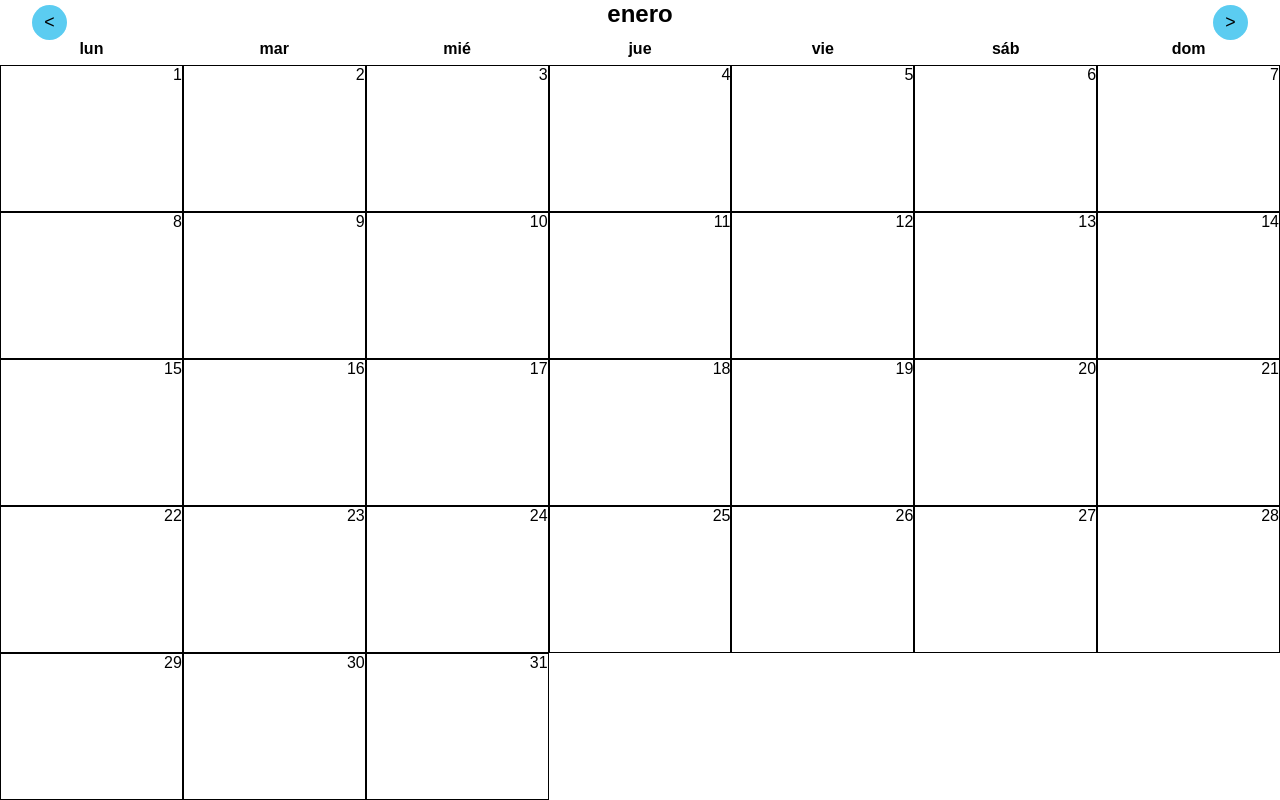
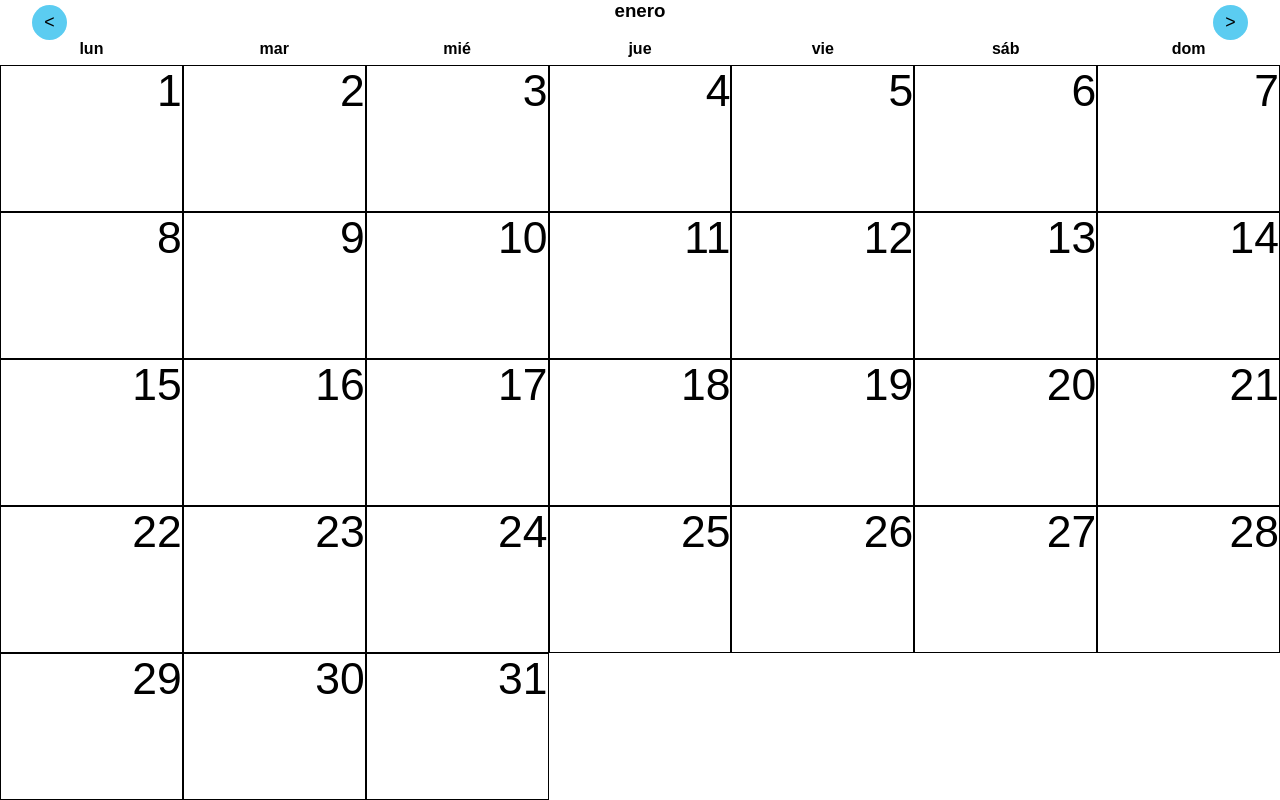
Before and after one commit to Elcheno/GenerateCalendar-Vanilla, a plain HTML site: page index.html in a window 1280 px wide. Drawn offline with Linux system fonts and the light colour scheme.

Commit message:
carouser update

```diff
--- a/index.html
+++ b/index.html
@@ -7,12 +7,12 @@
     <title>Prueba</title>
 </head>
 <body>
-    <div class="controls">
+    <section class="carousel">
         <button class="btnBack"> < </button>
+        <div class="carousel__container"></div>
         <button class="btnNext"> > </button>
-    </div>
-    <main>
-    </main>
+    </section>
+
 
 
     <script src="prueba.js"></script>
--- a/prueba.js
+++ b/prueba.js
@@ -35,7 +35,7 @@ const createCalendar = ({year, locale}) => {
     }).join('')
 
     return `
-            <section>
+            <article class="carousel__slider">
               <h1>${monthName}</h1>
               <div class='listsParent'>
                 <ul class='nameDays'>${renderedWeekDays}</ul>
@@ -43,19 +43,19 @@ const createCalendar = ({year, locale}) => {
                   ${redenrerDays}
                 </ul>
               </div>
-            </section>
+            </article>
             `
   }).join('')
 
-  document.querySelector('main').innerHTML = mainRender
+  document.querySelector('.carousel__container').innerHTML = mainRender
 }
 
 createCalendar({year: new Date().getFullYear() , locale: 'es'})
 
-const main = document.querySelector('main')
+const carousel = document.querySelector('.carousel__container')
 document.querySelector('.btnNext').addEventListener('click', () => {
-  main.scrollTo({top: main.scrollTop + window.innerHeight, behavior: 'smooth'})
+  carousel.scrollTo({left: carousel.scrollLeft + carousel.clientWidth, behavior: 'smooth'})
 })
 document.querySelector('.btnBack').addEventListener('click', () => {
-  main.scrollTo({top: main.scrollTop - window.innerHeight, behavior: 'smooth'})
+  carousel.scrollTo({left: carousel.scrollLeft - carousel.clientWidth, behavior: 'smooth'})
 })
--- a/style.css
+++ b/style.css
@@ -19,7 +19,7 @@ main{
     overflow-x: hidden;
 }
 
-section{
+article{
     height: 100vh;
     width: 100vw;
     scroll-snap-align: center;
@@ -47,14 +47,14 @@ ul{
 .numberDays li{
     text-align: right;
     border: 1px solid black;
-    font-size: 1.8ch;
+    font-size: 5ch;
 }
 
 .firstDay{
     grid-column-start: var(--first-day-start);
 }
 
-.controls button{
+button{
     z-index: 10;
     position: fixed;
     background-color: rgb(91, 204, 241);
@@ -67,13 +67,39 @@ ul{
     font-size: 2ch;
 }
 
-.controls button:active{
+button:active{
     background-color: rgba(91, 204, 241, 0.658);}
 
-.controls .btnBack{
+.btnBack{
     left: 32px;
 }
 
-.controls .btnNext{
+.btnNext{
     right: 32px;
 }
+
+:root {
+    --carousel-height: 100vh;
+    --carousel-width: 100vw;
+  }
+
+.carousel {
+    height: var(--carousel-height);
+    overflow: hidden;
+    width: var(--carousel-width);
+  }
+
+  .carousel__container {
+    scroll-snap-type: x mandatory;
+    display: flex;
+    overflow-x: auto;
+  }
+
+  .carousel__slider {
+    height: var(--carousel-height);
+    min-width: var(--carousel-width);
+    background-repeat: no-repeat;
+    background-size: cover;
+    background-position: center;
+    scroll-snap-align: start;
+  }
```
